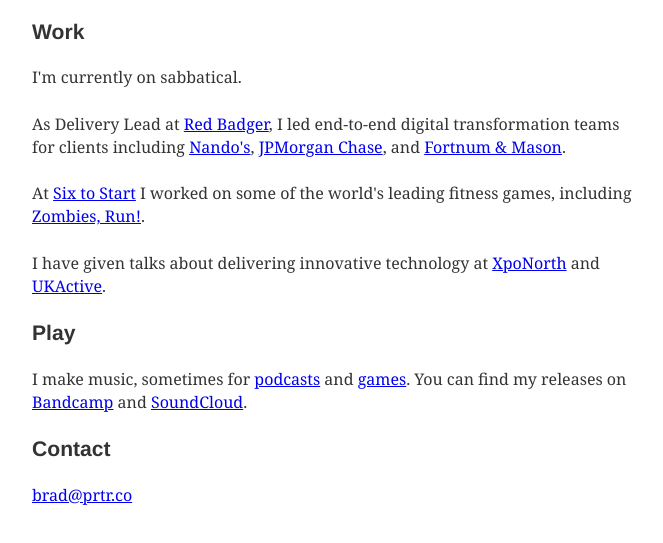
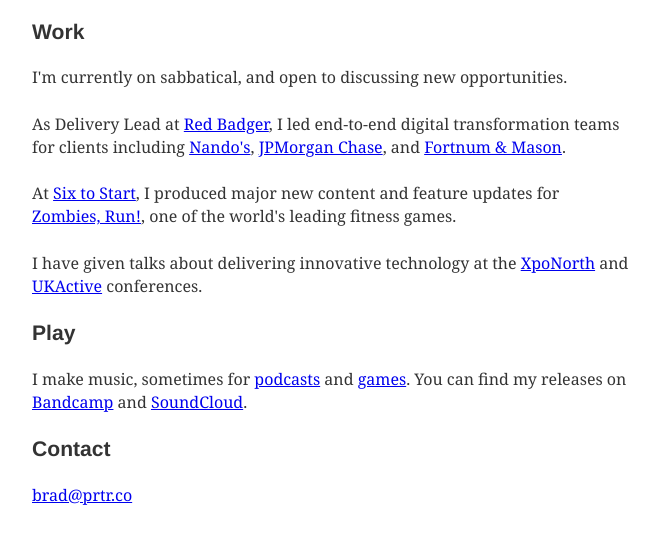
Before and after one commit to bradprtr/prtrco, a Gatsby site: page / in a window 1280 px wide. Shown: the part 133-676 px from the top of the page, without its empty margins (308-971 px from the left). Built offline with nearby package versions, Linux system fonts and the light colour scheme; Gatsby itself is replaced by a stand-in of ours.

Commit message:
update work again

```diff
--- a/src/pages/index.js
+++ b/src/pages/index.js
@@ -14,10 +14,10 @@
         <div>
             <p>I'm based in London, UK, where I work with digital products.</p>
             <h3>Work</h3>
-            <p>I'm currently on sabbatical.</p>
-            <p>As Delivery Lead at <a href="https://www.red-badger.com" target="_blank" rel="noopener noreferrer">Red Badger</a>, I led end-to-end digital transformation teams for clients including <a href="https://www.nandos.co.uk" target="_blank" rel="noopener noreferrer">Nando's</a>, <a href="https://https://www.chase.co.uk" target="_blank" rel="noopener noreferrer">JPMorgan Chase</a>, and <a href="https://www.fortnumandmason.com" target="_blank" rel="noopener noreferrer">Fortnum & Mason</a>.</p>
-            <p>At <a href="https://www.sixtostart.com" target="_blank" rel="noopener noreferrer">Six to Start</a> I worked on some of the world's leading fitness games, including <a href="https://itunes.apple.com/gb/app/zombies-run/id503519713" target="_blank" rel="noopener noreferrer">Zombies, Run!</a>.</p>
-            <p>I have given talks about delivering innovative technology at <a href="https://xponorth.co.uk" target="_blank" rel="noopener noreferrer">XpoNorth</a> and <a href="https://www.ukactive.com/active-uprising/" target="_blank" rel="noopener noreferrer">UKActive</a>.</p>
+            <p>I'm currently on sabbatical, and open to discussing new opportunities.</p>
+            <p>As Delivery Lead at <a href="https://www.red-badger.com" target="_blank" rel="noopener noreferrer">Red Badger</a>, I led end-to-end digital transformation teams for clients including <a href="https://www.nandos.co.uk" target="_blank" rel="noopener noreferrer">Nando's</a>, <a href="https://www.chase.co.uk" target="_blank" rel="noopener noreferrer">JPMorgan Chase</a>, and <a href="https://www.fortnumandmason.com" target="_blank" rel="noopener noreferrer">Fortnum & Mason</a>.</p>
+            <p>At <a href="https://www.sixtostart.com" target="_blank" rel="noopener noreferrer">Six to Start</a>, I produced major new content and feature updates for <a href="https://itunes.apple.com/gb/app/zombies-run/id503519713" target="_blank" rel="noopener noreferrer">Zombies, Run!</a>, one of the world's leading fitness games.</p>
+            <p>I have given talks about delivering innovative technology at the <a href="https://xponorth.co.uk" target="_blank" rel="noopener noreferrer">XpoNorth</a> and <a href="https://www.ukactive.com/active-uprising/" target="_blank" rel="noopener noreferrer">UKActive</a> conferences.</p>
             <h3>Play</h3>
             <p>I make music, sometimes for <a href="https://www.designfeeling.co/" target="_blank" rel="noopener noreferrer">podcasts</a> and <a href="https://store.steampowered.com/app/346460/Vector_36/" target="_blank" rel="noopener noreferrer">games</a>. You can find my releases on <a href="https://music.equatr.co.uk/" target="_blank" rel="noopener noreferrer">Bandcamp</a> and <a href="https://soundcloud.com/equatr" target="_blank" rel="noopener noreferrer">SoundCloud</a>.</p>
             <h3>Contact</h3>
```
